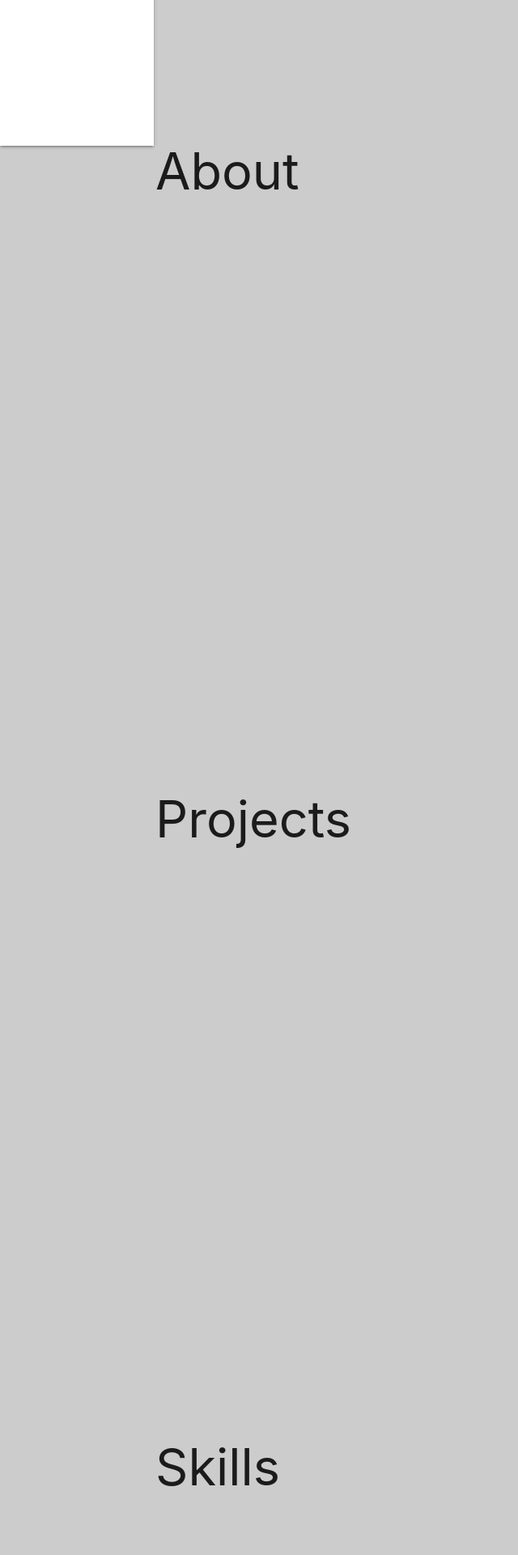
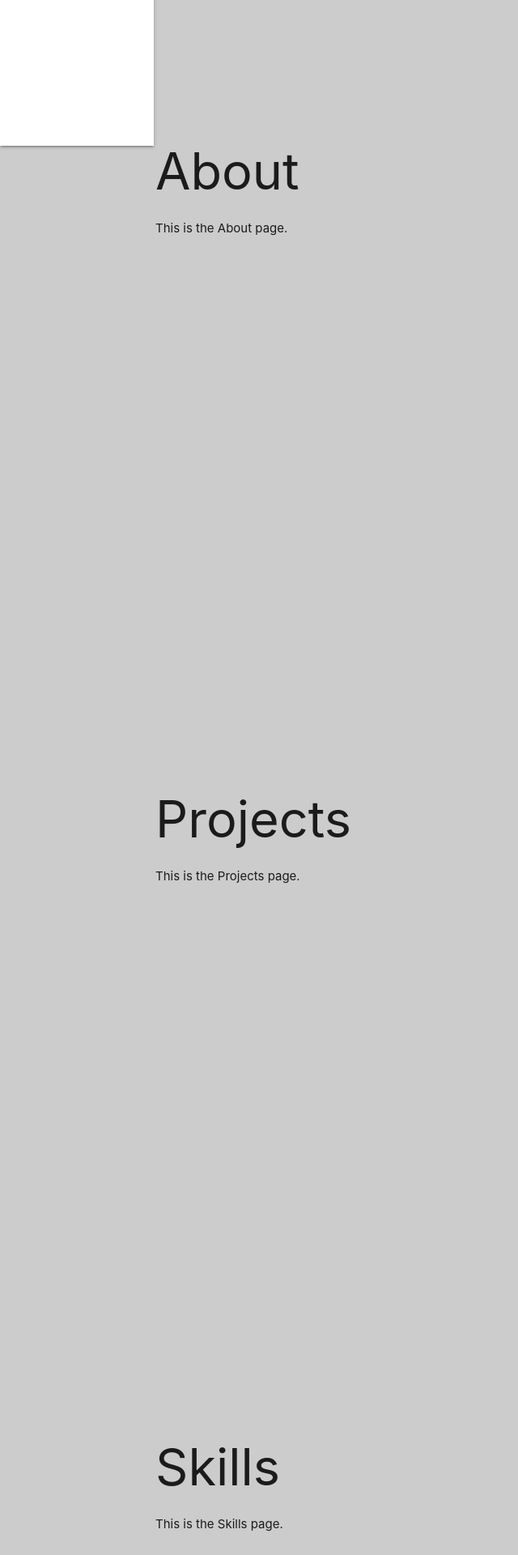
Before and after one commit to ginohagad/portfolio, a React (Create React App) app: page / in a window 1280 px wide. Shown: the part 680-2600 px from the top of the page at 81% size, without its empty margins (0-640 px from the left). Built offline with nearby package versions, Linux system fonts and the light colour scheme.

Commit message:
Created a single template for each sections.

```diff
--- a/src/components/About/About.js
+++ b/src/components/About/About.js
@@ -1,11 +1,12 @@
 import React from 'react';
-
+import {Page} from '../';
 
 const About = () => {
+
   return (
-    <section id="about" className="section container fullpage">
-      <h1>About</h1>
-    </section>
+    <Page title="About">
+      <p>This is the About page.</p>
+    </Page>
   )
 }
 
--- a/src/components/Contact/Contact.js
+++ b/src/components/Contact/Contact.js
@@ -1,12 +1,13 @@
 import React from 'react';
+import {Page} from '../'
 
 
 
 const Contact = () => {
 	return (
-		<div id="contact" className="section container fullpage">
-			<h1>Contact</h1>
-		</div>
+    <Page title="Contact">
+      <p>This is the Contact page.</p>
+    </Page>
 	)
 }
 
--- /dev/null
+++ b/src/components/Header/Header.js
@@ -0,0 +1,17 @@
+import React from 'react';
+
+
+
+const Header = (props) => {
+
+  const { title } = props;
+
+  return (
+    <div className="header">
+      <h1>{title}</h1>
+    </div>
+  )
+}
+
+
+export default Header;
--- /dev/null
+++ b/src/components/Page/Page.js
@@ -0,0 +1,18 @@
+import React from 'react';
+import {Header} from '../';
+
+
+
+const Page = (props) => {
+  const {title} = props;
+  const title_id = title.toLowerCase();
+
+  return (
+    <section id={title_id} className="section container fullpage">
+      <Header title={title} />
+      {props.children}
+    </section>
+  )
+}
+
+export default Page;
--- a/src/components/Projects/Projects.js
+++ b/src/components/Projects/Projects.js
@@ -1,11 +1,11 @@
 import React from 'react';
-
+import {Page} from '../';
 
 const Projects = () => {
 	return (
-		<div id="projects" className="section container fullpage">
-			<h1>Projects</h1>
-		</div>
+    <Page title="Projects">
+      <p>This is the Projects page.</p>
+    </Page>
 	)
 }
 
--- a/src/components/Skills/Skills.js
+++ b/src/components/Skills/Skills.js
@@ -1,12 +1,12 @@
 import React from 'react';
-
-
+import {Page} from '../';
 
 const Skills = () => {
+
   return (
-    <section id="skills" className="section container fullpage">
-      <h1>Skills</h1>
-    </section>
+    <Page title="Skills">
+      <p>This is the Skills page.</p>
+    </Page>
   )
 }
 
--- a/src/components/index.js
+++ b/src/components/index.js
@@ -1,3 +1,5 @@
+export { default as Page } from './Page/Page';
+export { default as Header } from './Header/Header';
 export { default as Sidenav } from './Sidenav/Sidenav';
 export { default as Top } from './Top/Top';
 export { default as About } from './About/About';
```
